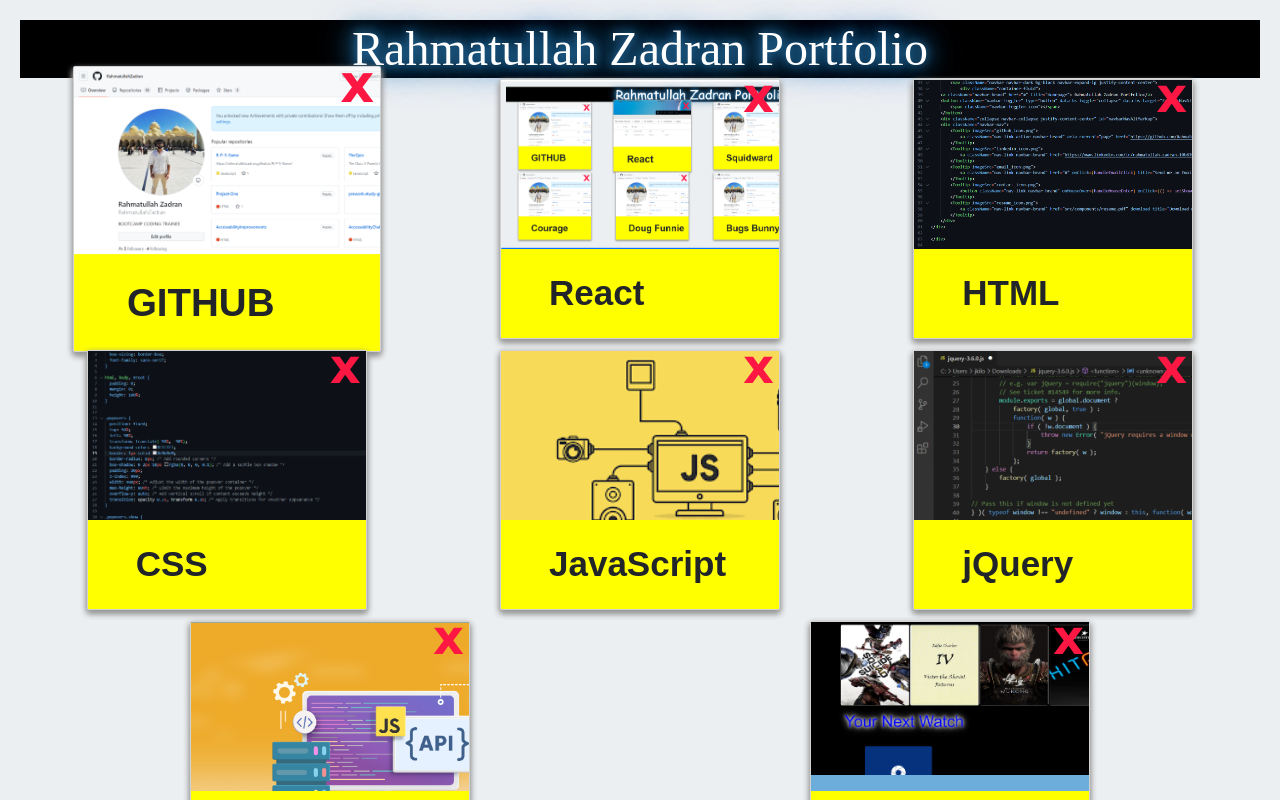
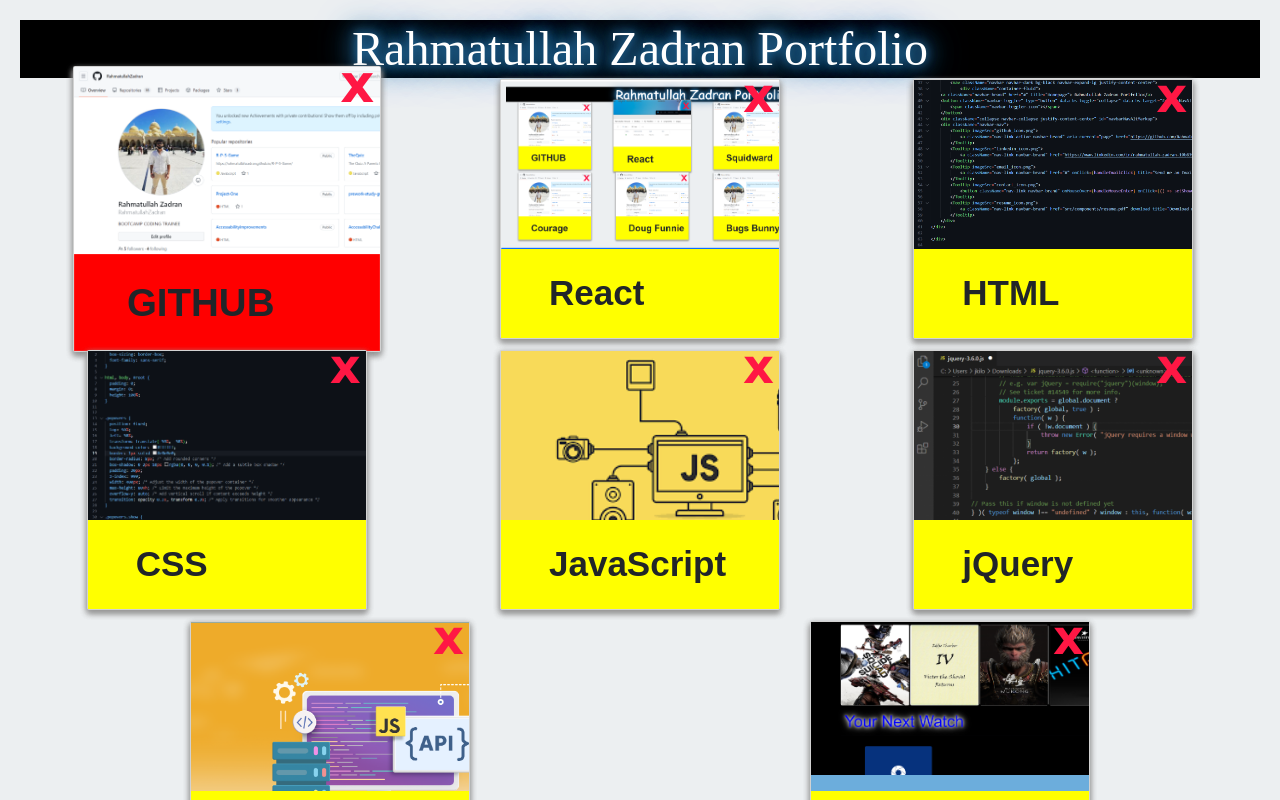
Before and after one commit to RahmatullahZadran/R.Z-Portofolio, a React (Vite) app: page / in a window 1280 px wide. In both pictures the pointer is over the element "GITHUB". Shown: the top 800 px of the page. Built offline with nearby package versions, Linux system fonts and the light colour scheme.

Commit message:
readjusted colours

```diff
--- a/src/components/FriendCard/style.css
+++ b/src/components/FriendCard/style.css
@@ -32,6 +32,12 @@
 
 }
 
+/* on hover change background color  */
+
+.card > .content:hover {
+  background-color: #ff0000;
+}
+
 .card > .content > ul {
   list-style-type: none;
 }
```
